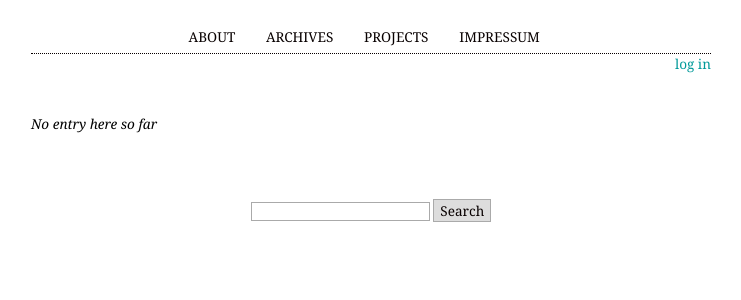
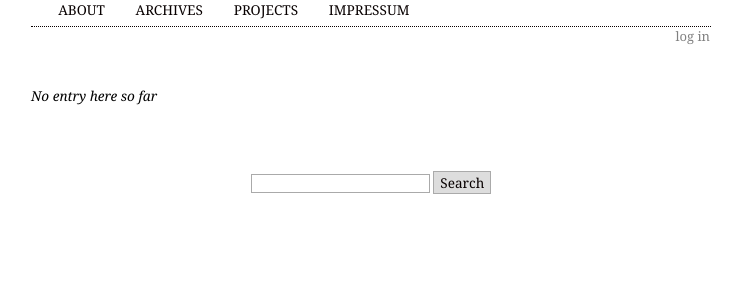
Before and after one commit to eugenkiss/Simblin, a Python web app: template simblin/templates/entry.html in a window 1280 px wide. Shown: the top 300 px of the page, without its empty margins (269-1010 px from the left). Run offline with Jinja, Linux system fonts and the light colour scheme; the template is opened without the code that fills it, so the values that code supplies are empty.

Commit message:
changed design and added code highlighting

```diff
--- a/simblin/helpers.py
+++ b/simblin/helpers.py
@@ -52,7 +52,8 @@ def normalize_tags(string):
 
 def convert_markdown(string):
     """Convert the argument from markdown to html"""
-    return markdown2.markdown(string)
+    return markdown2.markdown(string,
+        extras=["code-friendly", "code-color", "footnotes"])
 
 
 def connect_db(db_path):
--- a/simblin/static/blog.css
+++ b/simblin/static/blog.css
@@ -61,21 +61,19 @@ label {
     padding-top: 0;
 }
 
-#header h1 {
-    text-align: center;
-    /*font-family: Times New Roman, Palatino, serif;*/
+#header {
     text-transform: uppercase;
-    font-weight: normal;
-    letter-spacing: 0.05em;
-    font-size: 3em;
-    color: #666;
+    font-weight: bold;
+    letter-spacing: 0.3em;
+    /*font-size: 3em;*/
+    /*color: #666;*/
 }
 
 #navigation {
 }
 
 #navigation a {
-    color: grey;
+    color: gray;
     color: #080000;
     /*font-variant: small-caps;*/
 }
@@ -85,7 +83,7 @@ label {
     padding-bottom: 0.5em;
     padding-left: 0;
     border-bottom: 1px dotted #080000;
-    text-align: center;
+    text-align: left;
 }
 
 #navigation li {
@@ -99,10 +97,19 @@ label {
 
 #navigation li:first-child {
     padding-left: 0;
+    text-align: left;
 }
 
 #metanav {
     text-align: right;
+    padding-right: 1px;
+    font-size: small;
+}
+
+#metanav a {
+    padding-left: 0.5em;
+    font-size: small;
+    color: gray;
 }
 
 #content {
@@ -122,7 +129,7 @@ label {
 
 .entry h1.entry-title {
     text-align: left;
-    /*border-bottom: 1px dotted grey;*/
+    /*border-bottom: 1px dotted gray;*/
     /*padding-bottom: 0.5em;*/
 }
 
@@ -131,12 +138,15 @@ label {
     color: #AA2C8C;
     color: #080000;
     font-weight: normal;
-    font-size: 80%;
+    /*font-size: 90%;*/
+}
+
+.entry h1.entry-title a:hover {
+    border-bottom: 1px dotted gray;
 }
 
 .entry .body {
     font-family: Georgia;
-    font-size: 110%;
     color: #333;
     margin-top: 1em;
     margin-bottom: 1em;
@@ -144,9 +154,8 @@ label {
 
 .entry .info {
     margin-bottom: 2em;
-    color: grey;
+    color: gray;
     font-size: small;
-    font-variant: small-caps;
 }
 
 .entry .date {
@@ -154,3 +163,13 @@ label {
 
 .entry .admin {
 }
+
+.entry .body h2 {
+    /*font-size: 120%;*/
+    /*color: #666;*/
+}
+
+.codehilite {
+    background: ghostwhite;
+    padding: 0.25em 0.5em;
+}
--- a/simblin/templates/base.html
+++ b/simblin/templates/base.html
@@ -4,21 +4,22 @@
     <meta http-equiv="Content-Type" content="text/html; charset=UTF-8"/>
     <title>{{ config['BLOG_TITLE'] }}</title>
     <link rel="stylesheet" href="{{ url_for('.static', filename='blog.css') }}" type="text/css"/>
+    <link rel="stylesheet" href="{{ url_for('.static', filename='codehilite.css') }}" type="text/css"/>
     {% block head %}{% endblock %}
   </head>
   <body>
     <div id="wrapper">
-      <div id="header">
-        <a href="{{ url_for('show_entries') }}"><h1>{{ config['BLOG_TITLE'] }}</h1></a>
-      </div>
+
       <div id="navigation">
         <ul>
+          <li id="header"><a href="{{ url_for('show_entries') }}">{{ config['BLOG_TITLE'] }}</a></li>
           <li><a href="#">About</a></li>
           <li><a href="#">Archives</a></li>
           <li><a href="#">Projects</a></li>
           <li><a href="#">Impressum</a></li>
         </ul>
       </div>
+
       <div id="metanav">
       {% if not session.logged_in %}
         <a href="{{ url_for('login') }}">log in</a>
@@ -27,6 +28,9 @@
         <a href="{{ url_for('logout') }}">log out</a>
       {% endif %}
       </div>
+
+
+
       {% if error %}<p class=error>{{ error }}</p>{% endif %}
       {% for message in get_flashed_messages() %}
       <div class=flash>{{ message }}</div>
```
Also changed, not shown: simblin/static/codehilite.css (added, +59 -0 lines), 1 other file.
